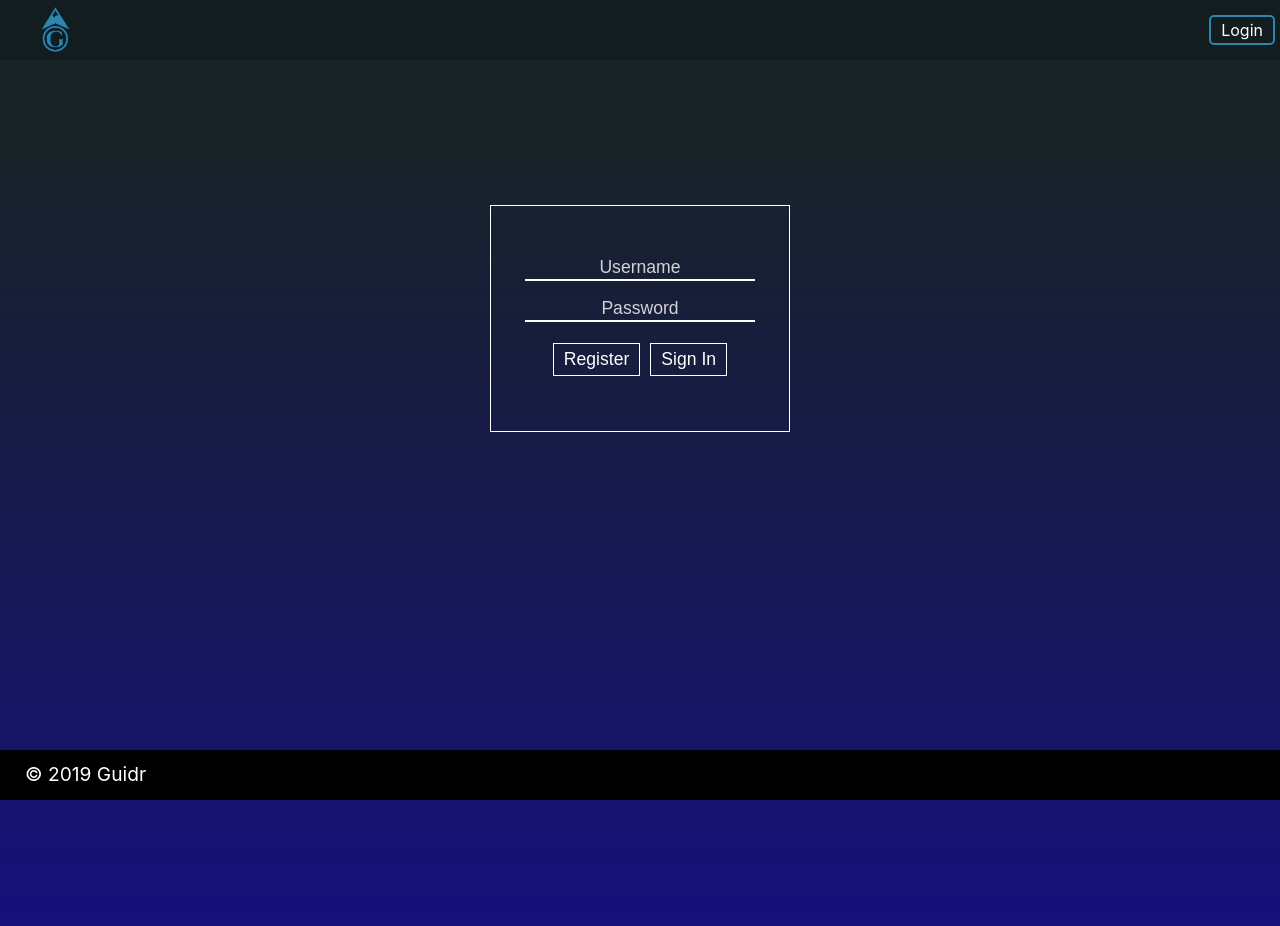
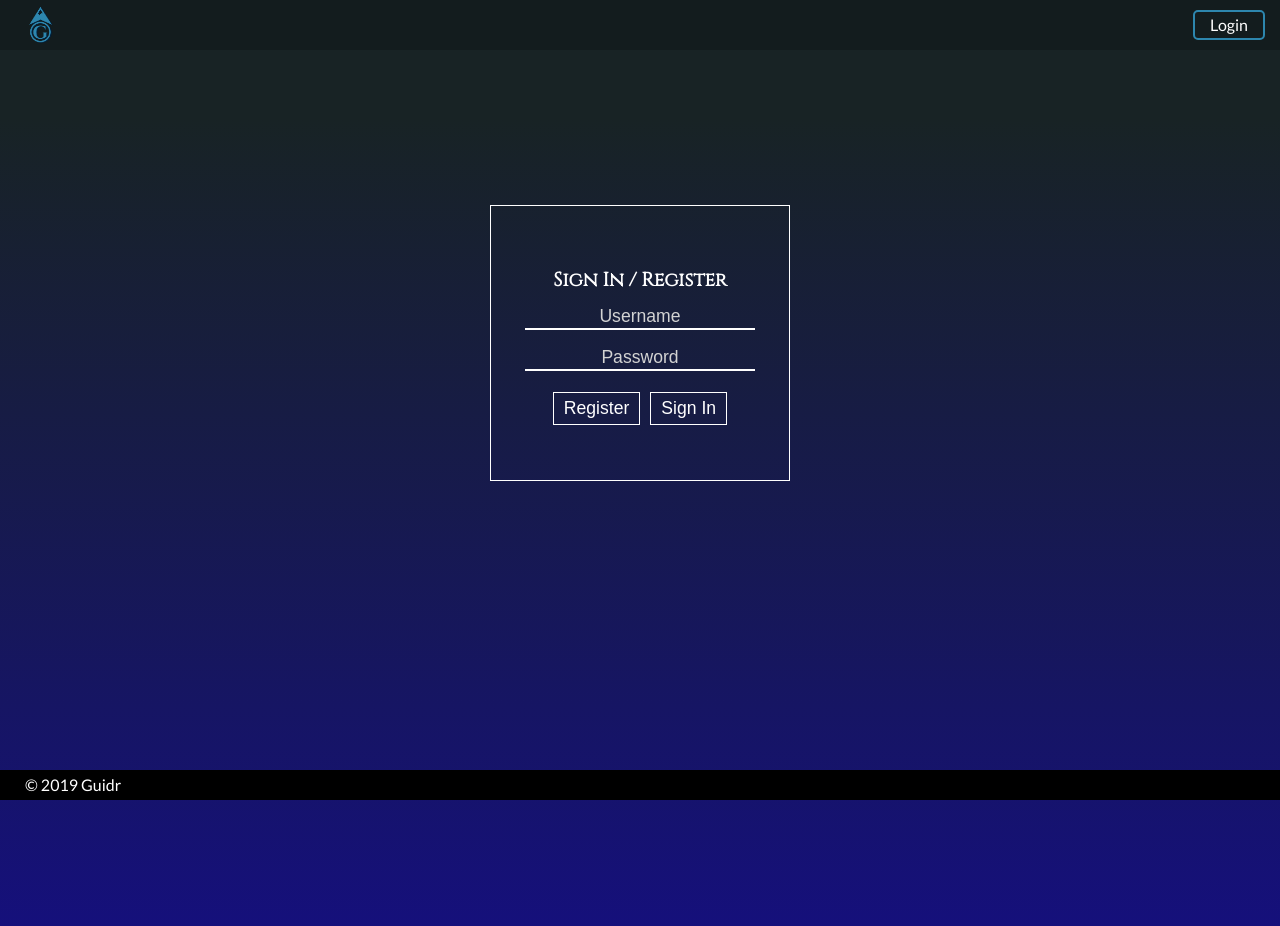
Before and after one commit to build-week-guidr/Guidr-React, a React (Create React App) app: page /login in a window 1280 px wide. Shown: the top 926 px of the page. Built offline with nearby package versions, Linux system fonts and the light colour scheme; no server answers.

Commit message:
styling landing page,fonts,home page

```diff
--- a/public/index.html
+++ b/public/index.html
@@ -2,9 +2,12 @@
 <html lang="en">
   <head>
     <meta charset="utf-8" />
-    <link rel="shortcut icon" href="%PUBLIC_URL%/favicon.png" />
     <meta name="viewport" content="width=device-width, initial-scale=1" />
     <meta name="theme-color" content="#000000" />
+    <link rel="shortcut icon" href="%PUBLIC_URL%/favicon.png" />
+    <link href="https://fonts.googleapis.com/css?family=Cinzel|Lato&display=swap" rel="stylesheet">
+
+
     <!--
       manifest.json provides metadata used when your web app is installed on a
       user's mobile device or desktop. See https://developers.google.com/web/fundamentals/web-app-manifest/
--- a/src/components/footer/footer.css
+++ b/src/components/footer/footer.css
@@ -2,7 +2,7 @@
  display: flex;
  justify-content: space-between;
  padding:5px;
- height: 50px;
+ height: 30px;
  color:white;
  background:black;
  align-items: center;
@@ -13,5 +13,5 @@
 }
 .footer p{
  padding:0 20px 0 20px;
- font-size:1.2rem;
+ font-size:1rem;
 }
--- a/src/components/home/home.css
+++ b/src/components/home/home.css
@@ -1,12 +1,13 @@
 .landing-container{
-  height: calc(100vh - 50px);
+  height: calc(100vh - 30px);
   background:rgb(0, 0, 0);
 }
 .landing-page{
 
  text-align: center;
  width:100%;
- height: calc(100vh - 50px);
+ height: calc(100vh - 30px);
+ min-height: 600px;
  background-image   : url("../../assets/imgs/guide.jpg");
  background-position: center;
  background-repeat: no-repeat;
@@ -86,7 +87,7 @@ text-shadow: 4px 4px 4px #2e2222;
  flex-direction: column;
  justify-content: flex-start;
  text-align: center;
- height: calc(100vh - 50px);
+ min-height:650px;
 
 
 }.home-trips-message{
--- a/src/components/login/Login.js
+++ b/src/components/login/Login.js
@@ -92,10 +92,10 @@ class Login extends Component {
   return (
    <div className="login-page">
     <div className="form-container">
-
      <form className="form">
      {this.state.checkingCreds && <div className="spinner"></div>}
      {this.state.errorMessage && <p className="error-message">{this.state.errorMessage.response.data.message}</p>}
+     <h2 className="login-cta">Sign In / Register</h2>
      <input
        className="input"
        type="text"
--- a/src/components/login/login.css
+++ b/src/components/login/login.css
@@ -3,3 +3,10 @@
  background: linear-gradient(0deg, rgba(2,0,36,1) 0%, rgb(21, 14, 131) 0%, rgb(24, 35, 37) 88%);
  height:1000px;
 }
+.login-page .login-cta{
+    color:white;
+    font-size:1.2rem;
+    text-align: center;
+    padding:15px 0;
+    font-weight: 900;
+}
--- a/src/components/navigation/navigation.css
+++ b/src/components/navigation/navigation.css
@@ -26,12 +26,13 @@ background:rgba(0,0, 0, .2);
  border:2px solid #2d86ae;
  border-radius: 5px;
  color:white;
- padding:5px 10px;
+ padding:5px 15px;
+ margin-right:10px;
 
 }
 .logo{
- height: 50px;
- width:100px;
+ height: 40px;
+ width:70px;
  margin:0;
  background-image   : url("../../assets/imgs/logo.png");
   background-position: center;
--- a/src/components/trips/trips.css
+++ b/src/components/trips/trips.css
@@ -1,7 +1,7 @@
 .trips-page{
  background: rgb(2,0,36);
  background: linear-gradient(0deg, rgba(2,0,36,1) 0%, rgb(21, 14, 131) 0%, rgb(24, 35, 37) 88%);
- padding-top:1px;
+
  display:flex;
  justify-content: center;
  padding-bottom:20px;
--- a/src/index.css
+++ b/src/index.css
@@ -75,4 +75,13 @@ a{
 }
 h1{
   font-size:3rem;
+
 }
+h1, h2, h3, h4, h5{
+  font-family: 'Cinzel', serif;
+
+}
+p, a{
+  font-family: 'Lato', sans-serif;
+
+}
```
Also changed, not shown: src/components/login/Confirm.js (deleted).
